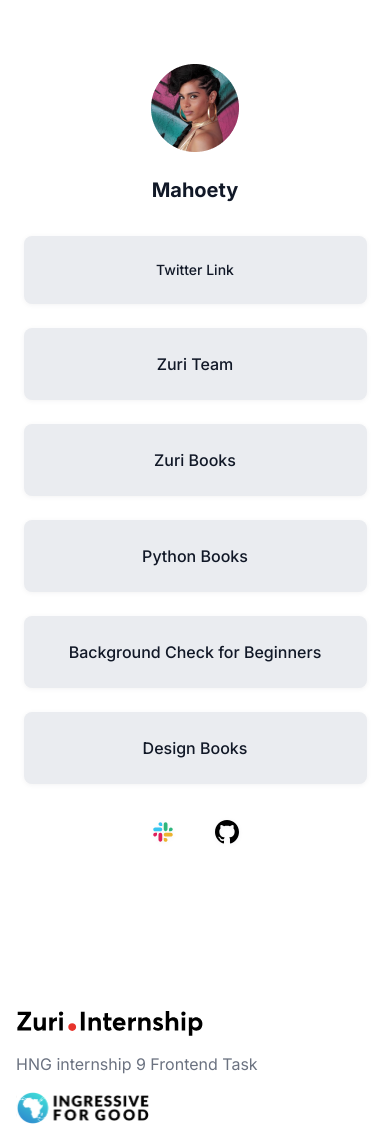
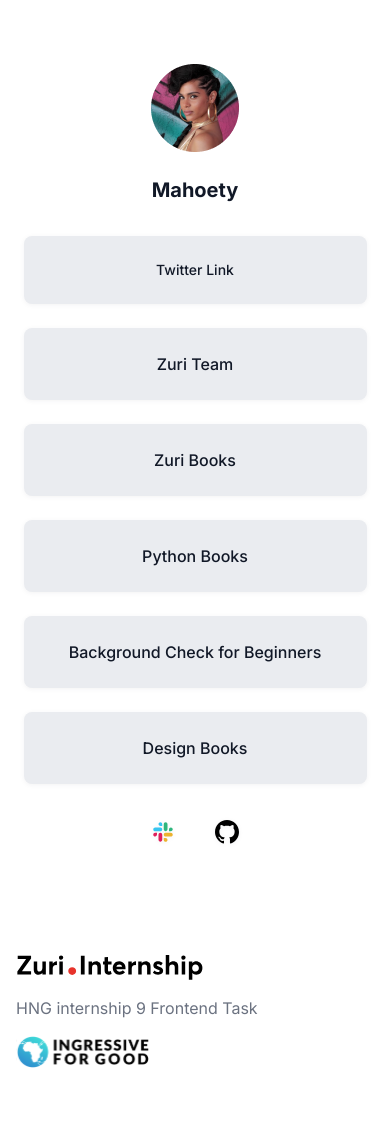
Before and after one commit to YhinkaDevOps/webpage-with-frontend-technologies, a React (Create React App) app: page / in a window 390 px wide. Shown: the top 1124 px of the page. After the commit the page ends 1068 px from the top, so only its background shows below. Built offline with nearby package versions, Linux system fonts and the light colour scheme.

Commit message:
final changes

```diff
--- a/public/index.html
+++ b/public/index.html
@@ -10,7 +10,9 @@
       content="Web site created using create-react-app"
     />
     <link rel="apple-touch-icon" href="%PUBLIC_URL%/logo192.png" />
-    <link href="https://fonts.googleapis.com/css2?family=Inter:wght@400;@500;@700&display=swap" rel="stylesheet">
+    <link rel="preconnect" href="https://fonts.googleapis.com">
+    <link rel="preconnect" href="https://fonts.gstatic.com" crossorigin>
+    <link href="https://fonts.googleapis.com/css2?family=Inter:wght@400;500;700&display=swap" rel="stylesheet">
     <!--
       manifest.json provides metadata used when your web app is installed on a
       user's mobile device or desktop. See https://developers.google.com/web/fundamentals/web-app-manifest/
--- a/src/components/Footer.jsx
+++ b/src/components/Footer.jsx
@@ -4,7 +4,7 @@
 
 const Footer = () => {
   return (
-    <div className="footer h-[196px] md:h-40 pt-8 pb-8 md:pt-12 md:pb-12 md:pl-20 md:pr-20">
+    <div className="footer md:h-40 pb-8 md:pt-12 md:pb-12 md:pl-20 md:pr-20">
       <div className="footer-container pt-12 pb-12 pl-4 pr-4 md:pl-8 md:pr-8">
         <div className="footer-content flex flex-col items-start md:flex-row md:justify-between md:items-center h-16 pt-8 gap-y-4 ">
           <img src={Zurilogo} alt="zuri-logo" />
--- a/src/components/Main.jsx
+++ b/src/components/Main.jsx
@@ -6,7 +6,7 @@
 
 const Main = () => {
   return (
-    <div className="main-container h-[892px] md:h-[998px] ">
+    <div className="main-container md:h-[998px] ">
       <div className="main-section pt-16 pb-8 md:pr-8 md:pt-16 md:pl-8 items-center flex flex-col ">
         <div className="main-content flex flex-col items-center md:mb-14 md:items-start pl-4 pr-4 w-[343px] h-[700px] md:w-[1152px] md:h-[774px]">
           <div className="profile-section flex flex-col  h-[140px] mb-8 md:mb-14 md:h-[142px] items-center relative">
```
